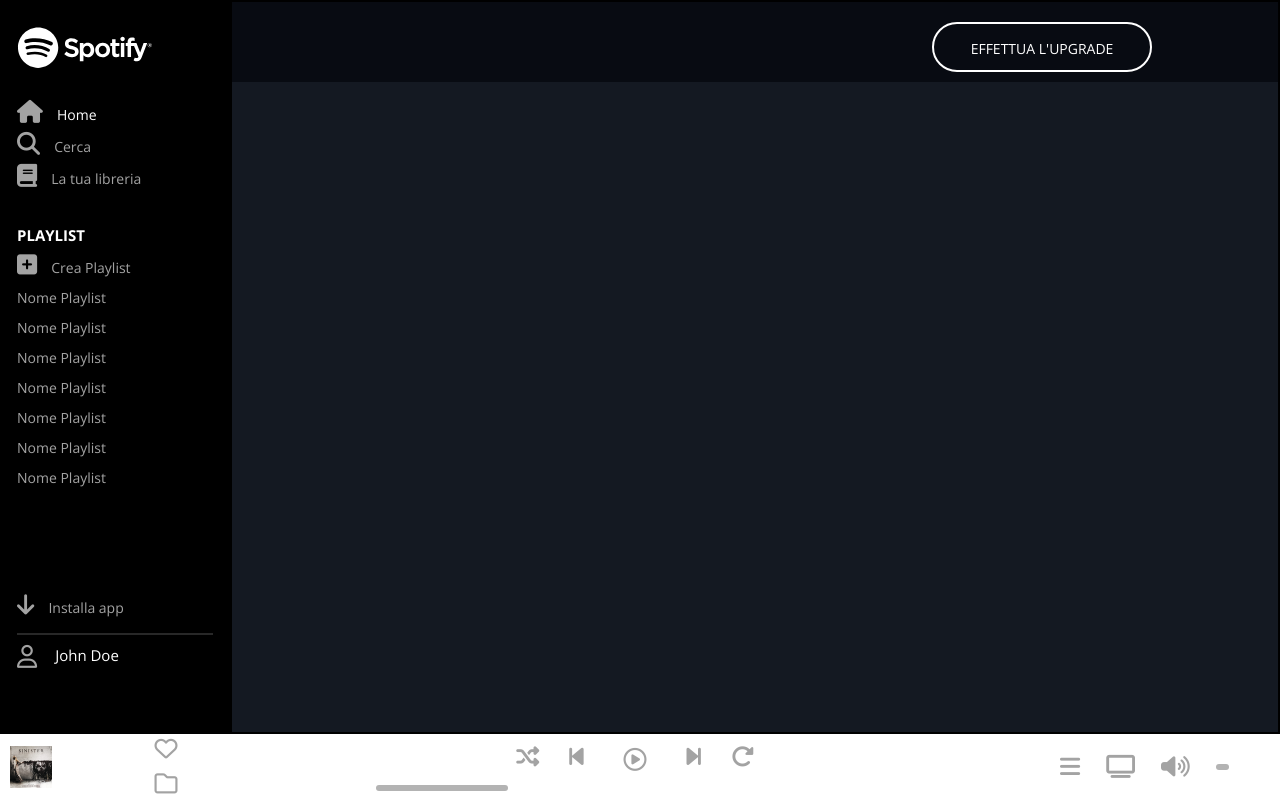
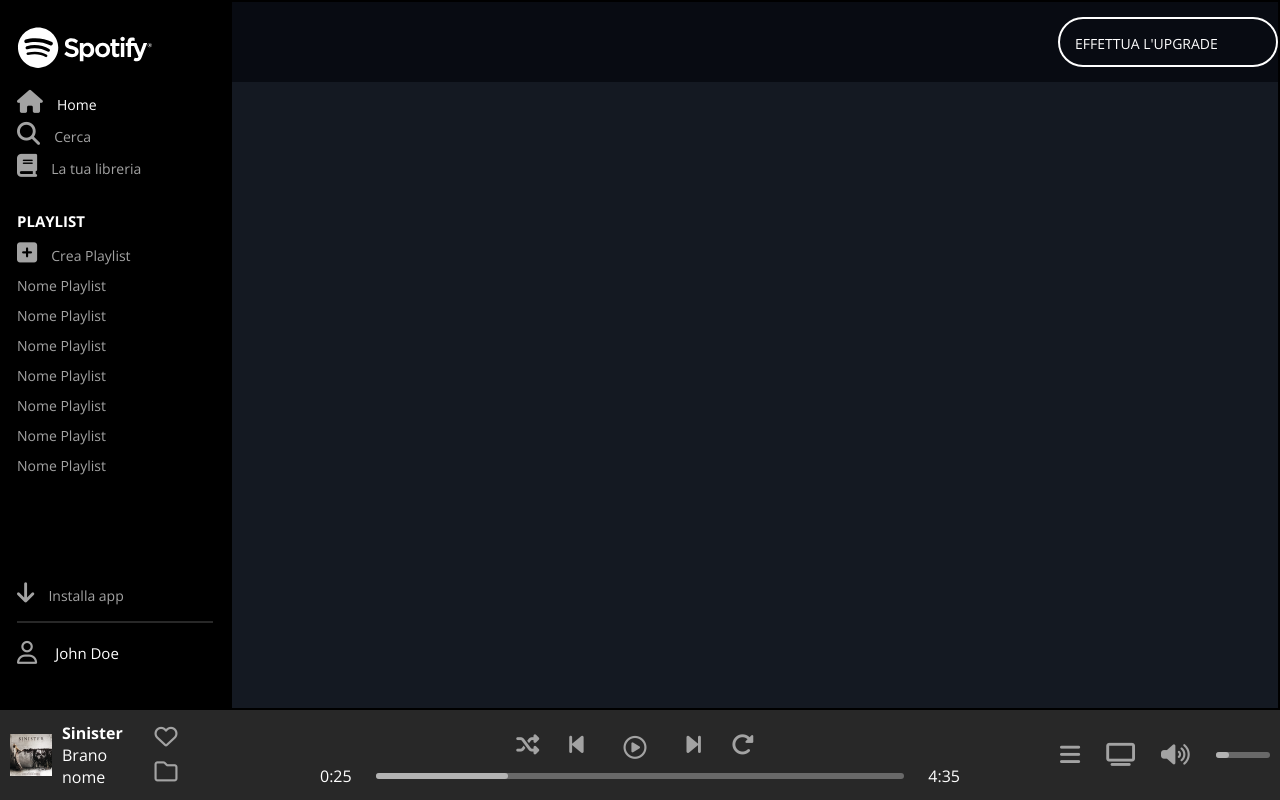
Before and after one commit to Alati11/html-css-spotifyweb, a plain HTML site: page index.html in a window 1280 px wide. Drawn offline with nearby package versions, Linux system fonts and the light colour scheme.

Commit message:
correction responsive-sidebar

```diff
--- a/css/app.css
+++ b/css/app.css
@@ -82,7 +82,7 @@ a {
 #app {
     position: relative;
 }
-s
+
 .app__toolbar {
 	background-color: #282828;
 	min-height: 90px;
@@ -94,7 +94,7 @@ s
 }
 
 .app__sidebar {
-	width: 50px;
+	min-width: 50px;
 	background-color: black;
 
 }
@@ -184,18 +184,26 @@ s
 /*menu sidebar*/
 .sidebar__menu {
     padding: 15px;
-    line-height: 2em;
+    line-height: 1.5em;
 }
 
-
-.logo {
-    font-size: 15px;
+.logo-xl {
+    font-size: 10px;
     padding-right: 60px;
     padding-top: 10px;
-    padding-bottom: 20px;
+    display: none;
+}
+
+.logo-xs {
+
+    width: 50px;
+    padding-right: 10px;
+    padding-top: 10px;
+    padding-bottom: 10px;
 
 
 }
+
 .sidebar__text {
     color: #A3A3A3;
     display: none;
@@ -203,9 +211,14 @@ s
     line-height: 30px;
     align-items: center;
 }
+
 .sidebar__text .text-great {
     font-size: 30px;
     display: none;
+}
+.sidebar__menu-icon {
+    margin-top: 20px;
+    line-height: 2em;
 }
 
 .icon-white {
@@ -218,14 +231,12 @@ i {
     margin-right: 10px;
 }
 
-
-/* .playlist  * i {
-    font-size: 40px;
-} */
 .sidebar__title {
     font-size: 15px;
     margin-top: 25px;
+    margin-bottom: 8px;
 }
+
 .playlist {
     display: none;
 }
@@ -233,7 +244,7 @@ i {
 .sidebar__icon-app {
     margin-bottom: 10px;
     padding: 15px;
-    margin-top: 430px;
+    margin-top: 380px;
 
 }
 .artist-name {
@@ -244,6 +255,9 @@ i {
 }
 .icon-artist {
     display: flex;
+    align-items: center;
+
+    margin-top: 18px;
 }
 
 .install {
@@ -264,6 +278,9 @@ i {
     width: 100%;
     min-height: 80px;
     background-color: #080B12;
+    display: flex;
+    justify-content: flex-end;
+    align-items: center;
 }
 
 .button {
@@ -274,10 +291,6 @@ i {
     border-radius: 50px;
     padding: 15px 15px;
     font-size: 14px;
-    text-align: center;
-    position: absolute;
-    margin-left: 300px;
-    margin-top: 20px;
 }
 
 /* media query*/
@@ -286,11 +299,6 @@ i {
 
     .sidebar {
         width: 50px;
-    }
-    .button {
-        position: absolute;
-        margin-left: 50px;
-        margin-top: 20px;
     }
 
 }
@@ -313,9 +321,11 @@ i {
     .playlist {
         display: inline-block;
     }
-    .logo {
-
-        display: inline-block;
+    .logo-xl {
+        display: block;
+    }
+    .logo-xs {
+        display: none;
     }
     .artist-name {
         display: inline-block;
@@ -327,31 +337,17 @@ i {
         display: block;
     }
 
-    .button {
-        position: absolute;
-        margin-left: 268px;
-        margin-top: 20px;
-    }
 
 }
 
 @media (min-width: 992px) {
-    .button {
-        position: absolute;
-        margin-left: 492px;
-        margin-top: 20px;
-    }
 
 
 }
 
 
 @media (min-width: 1200px) {
-    .button {
-        position: absolute;
-        margin-left: 700px;
-        margin-top: 20px;
-    }
+
 
 }
 
@@ -359,11 +355,7 @@ i {
 
 
 @media (min-width: 1400px) {
-    .button {
-        position: absolute;
-        margin-left: 900px;
-        margin-top: 20px;
-    }
+
 
 
 }
--- a/index.html
+++ b/index.html
@@ -18,8 +18,9 @@
                     <!-- inizio sidebar -->
                     <div class="app__sidebar">
                         <div class="sidebar__menu">
-                            <img class="logo" src="./img/logo.svg" alt="">
-                            <ul>
+                            <img class="logo-xl" src="./img/logo.svg" alt="">
+                            <img class="logo-xs" src="./img/logo-small.svg" alt="">
+                            <ul class="sidebar__menu-icon">
                                 <li><i class="fa-solid fa-house"></i>
                                     <span class="sidebar__text icon-white">Home</span>
                                 </li>
```
Also changed, not shown: 1 other file.
